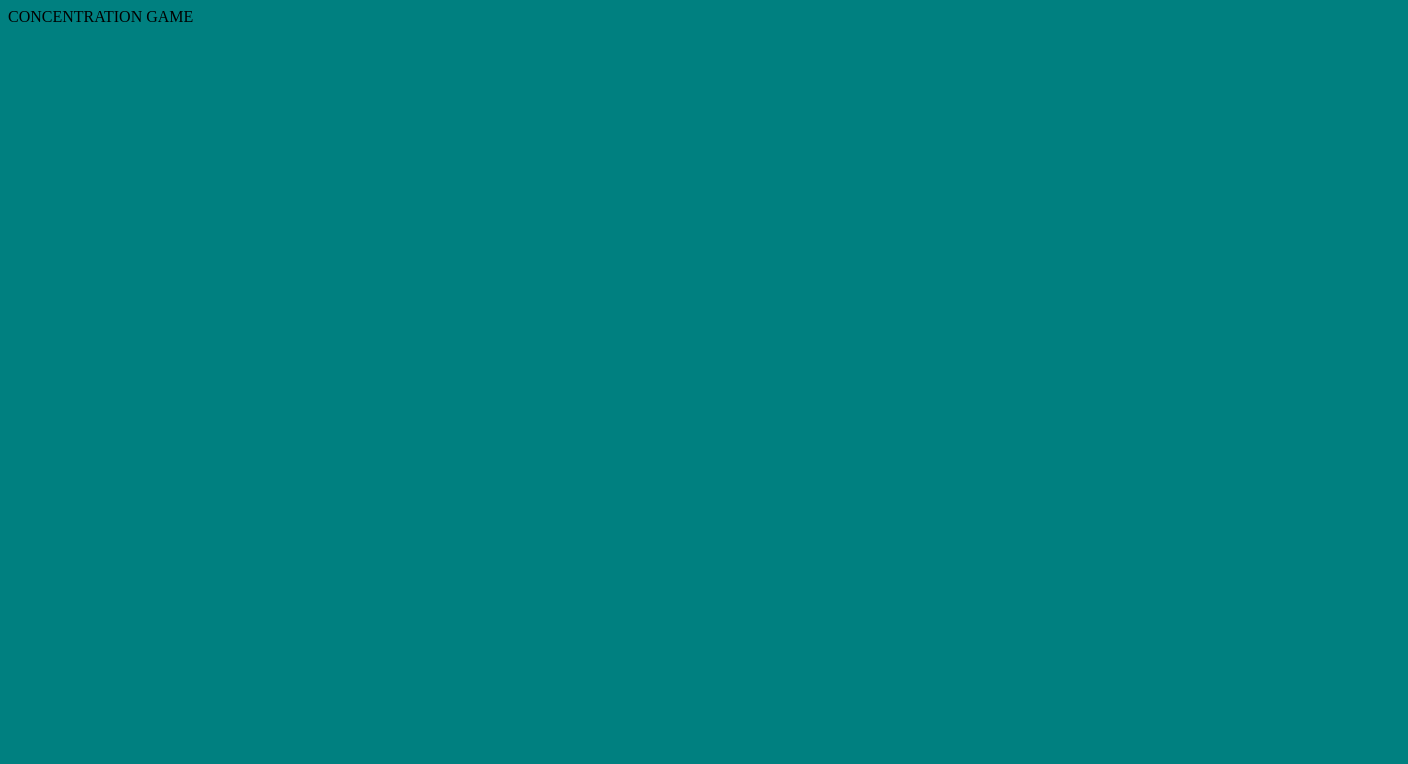
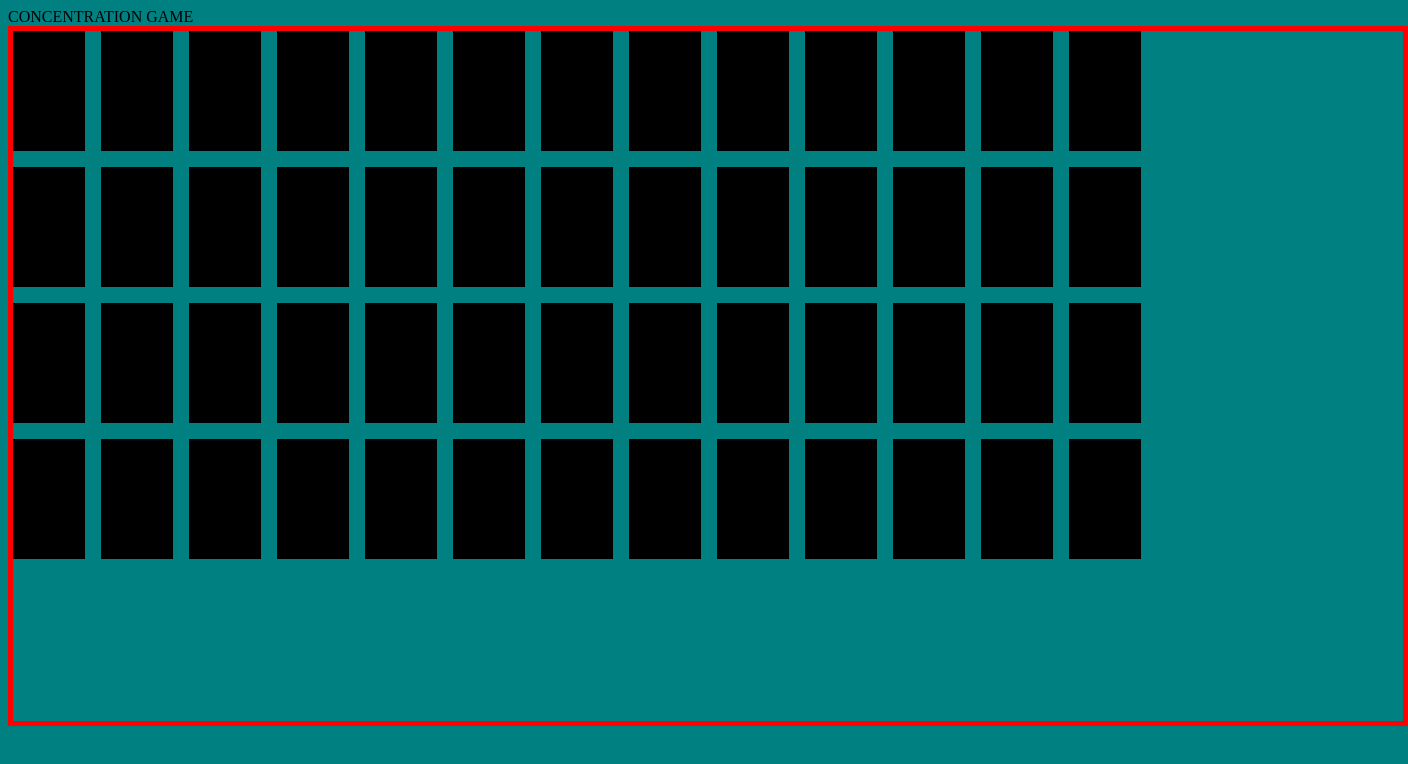
Before and after one commit to AlamedaTony/GaProject1, a plain HTML site: page index.html in a window 1280 px wide. Shown: the whole page, 1408 px wide, since content can reach past the window. Drawn offline with Linux system fonts and the light colour scheme.

Commit message:
create basic board and card css

```diff
--- a/css/style.css
+++ b/css/style.css
@@ -7,3 +7,19 @@ body {
     height: 100vh;
     background-color: teal;
 }
+
+#board {
+    display: grid;
+    border: 5px solid red;
+    height: 700px;
+    width: 1400px;
+    grid-template-columns: repeat(13,9vmin);
+    grid-template-rows: repeat(4,15vmin);
+    gap: 2vmin;
+}
+
+#board>div {
+    border: 0.1 vmin solid yellow;
+    background-color: black;
+
+}
--- a/index.html
+++ b/index.html
@@ -9,8 +9,8 @@
 </head>
 <body>
     <header>CONCENTRATION GAME</header>
-    <h1></h1>
-    <section class="board">
+
+    <section id="board">
         <div id="card1"></div>
         <div id="card2"></div>
         <div id="card3"></div>
```
